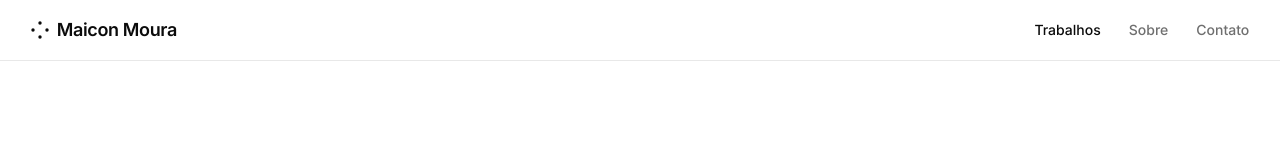
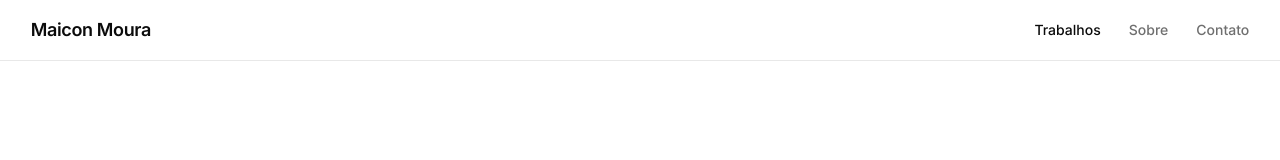
Before and after one commit to mouranius-hub/maicon-moura-os, a plain HTML site: page novo/index.html in a window 1280 px wide. Shown: the top 160 px of the page. Drawn offline with Linux system fonts and the light colour scheme.

Commit message:
Novo site: remove o ícone de pontos do logo
Co-Authored-By: Claude Sonnet 5.5 <noreply@anthropic.com>

```diff
--- a/novo/index.html
+++ b/novo/index.html
@@ -12,7 +12,6 @@
 <body>
   <header class="top">
     <a class="brand" href="#/" aria-label="Maicon Moura, início">
-      <svg width="18" height="18" viewBox="0 0 18 18" aria-hidden="true"><g fill="currentColor"><circle cx="9" cy="2" r="1.7"/><circle cx="9" cy="16" r="1.7"/><circle cx="2" cy="9" r="1.7"/><circle cx="16" cy="9" r="1.7"/></g></svg>
       Maicon Moura
     </a>
     <nav class="nav" aria-label="Principal">
--- a/novo/style.css
+++ b/novo/style.css
@@ -17,7 +17,6 @@ img{display:block;max-width:100%}
 .trail{position:absolute;inset:0;z-index:2;pointer-events:none;overflow:hidden}
 .trail img{position:absolute;width:clamp(120px,13vw,200px);aspect-ratio:4/5;object-fit:cover;border-radius:4px;box-shadow:0 12px 30px rgba(0,0,0,.18);opacity:0;transform:translate(-50%,-50%) scale(.6) rotate(var(--r,0deg));animation:pop 1.5s cubic-bezier(.16,1,.3,1) forwards}
 @keyframes pop{0%{opacity:0;transform:translate(-50%,-50%) scale(.6) rotate(var(--r))}14%{opacity:1;transform:translate(-50%,-50%) scale(1) rotate(var(--r))}70%{opacity:1;transform:translate(-50%,-50%) scale(1) rotate(var(--r))}100%{opacity:0;transform:translate(-50%,-46%) scale(.92) rotate(var(--r))}}
-.brand svg{transition:transform .7s cubic-bezier(.16,1,.3,1)}.brand:hover svg{transform:rotate(135deg)}
 .hero .cue{font-size:13px;color:var(--mute);margin-top:12px}
 .sec-title{font-weight:600;font-size:clamp(32px,6vw,84px);letter-spacing:-.04em;line-height:1;margin:48px 0 32px}
 .grid{display:grid;grid-template-columns:repeat(3,1fr);gap:40px 20px;padding-bottom:96px}
```
